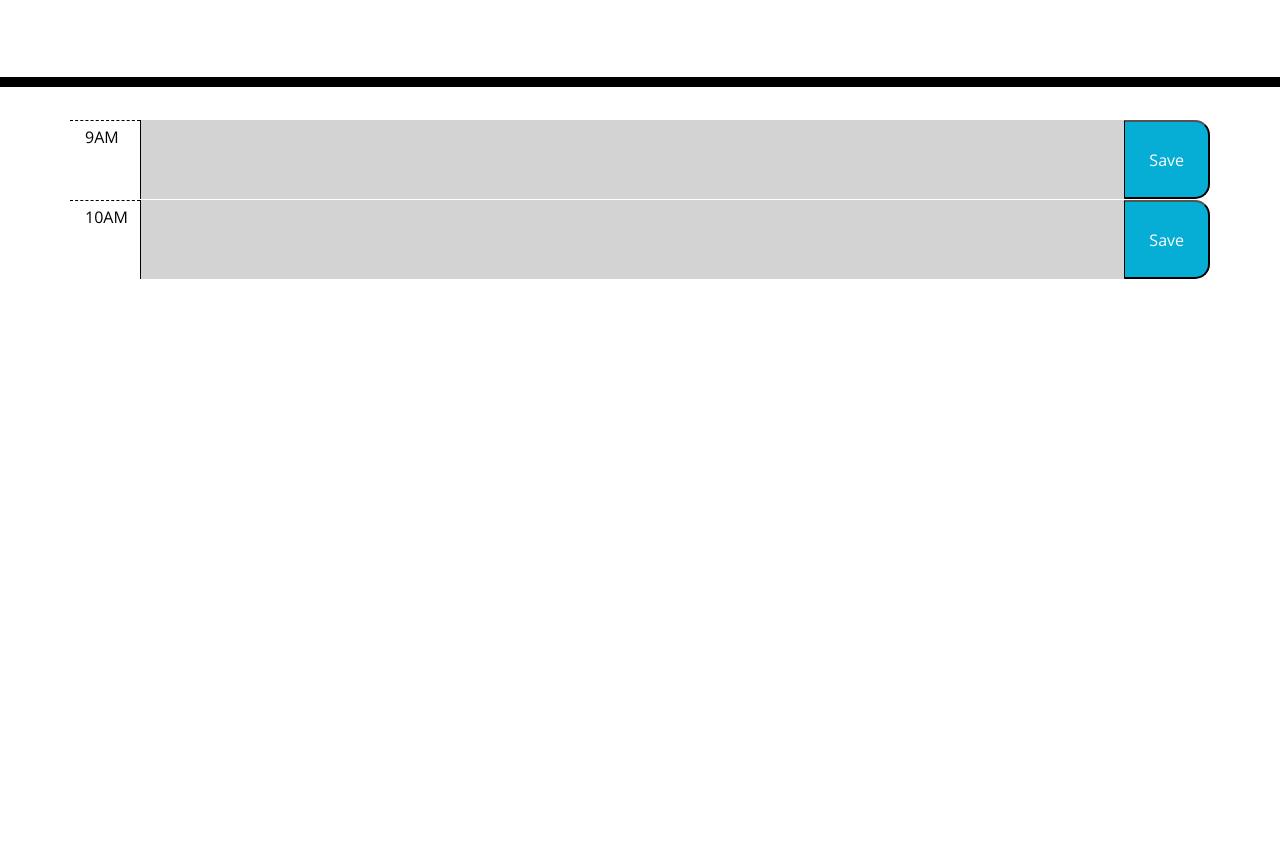
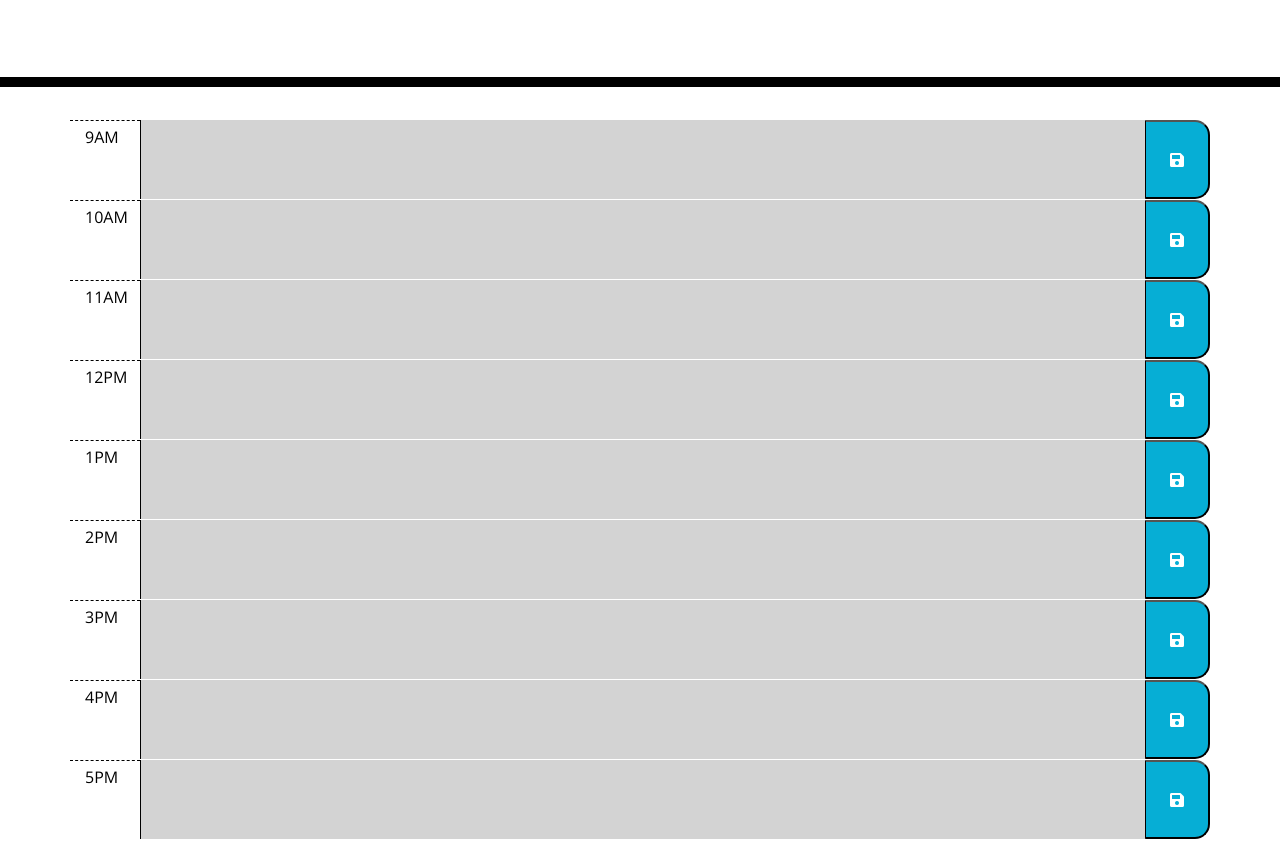
Before and after one commit to liza-p/day-work-scheduler, a plain HTML site: page index.html in a window 1280 px wide. Shown: the part 181-1022 px from the top of the page. Before the commit the page ends 800 px from the top, so only its background shows below. Drawn offline with nearby package versions, Linux system fonts and the light colour scheme.

Commit message:
add remaining rows and font awesome save icon

```diff
--- a/index.html
+++ b/index.html
@@ -34,13 +34,48 @@
       <div class="row" data-hour="9">
         <div class="col-auto hour pt-2">9AM</div>
         <div class="col past"><textarea></textarea></div>
-        <div class="col-auto px-0"><button class = "saveBtn px-4">Save</button></div>
+        <div class="col-auto px-0"><button class="saveBtn px-4"><i class="fas fa-save"></i></button></div>
       </div>
       <!-- row 2 -->
       <div class="row" data-hour="10">
         <div class="col-auto hour pt-2">10AM</div>
         <div class="col past"><textarea></textarea></div>
-        <div class="col-auto px-0"><button class = "saveBtn px-4">Save</button></div>
+        <div class="col-auto px-0"><button class="saveBtn px-4"><i class="fas fa-save"></i></button></div>
+      </div>
+      <div class="row" data-hour="11">
+        <div class="col-auto hour pt-2">11AM</div>
+        <div class="col past"><textarea></textarea></div>
+        <div class="col-auto px-0"><button class="saveBtn px-4"><i class="fas fa-save"></i></button></div>
+      </div>
+      <div class="row" data-hour="12">
+        <div class="col-auto hour pt-2">12PM</div>
+        <div class="col past"><textarea></textarea></div>
+        <div class="col-auto px-0"><button class="saveBtn px-4"><i class="fas fa-save"></i></button></div>
+      </div>
+      <div class="row" data-hour="13">
+        <div class="col-auto hour pt-2">1PM</div>
+        <div class="col past"><textarea></textarea></div>
+        <div class="col-auto px-0"><button class="saveBtn px-4"><i class="fas fa-save"></i></button></div>
+      </div>
+      <div class="row" data-hour="14">
+        <div class="col-auto hour pt-2">2PM</div>
+        <div class="col past"><textarea></textarea></div>
+        <div class="col-auto px-0"><button class="saveBtn px-4"><i class="fas fa-save"></i></button></div>
+      </div>
+      <div class="row" data-hour="15">
+        <div class="col-auto hour pt-2">3PM</div>
+        <div class="col past"><textarea></textarea></div>
+        <div class="col-auto px-0"><button class="saveBtn px-4"><i class="fas fa-save"></i></button></div>
+      </div>
+      <div class="row" data-hour="16">
+        <div class="col-auto hour pt-2">4PM</div>
+        <div class="col past"><textarea></textarea></div>
+        <div class="col-auto px-0"><button class="saveBtn px-4"><i class="fas fa-save"></i></button></div>
+      </div>
+      <div class="row" data-hour="17">
+        <div class="col-auto hour pt-2">5PM</div>
+        <div class="col past"><textarea></textarea></div>
+        <div class="col-auto px-0"><button class="saveBtn px-4"><i class="fas fa-save"></i></button></div>
       </div>
 
       </div>
```
